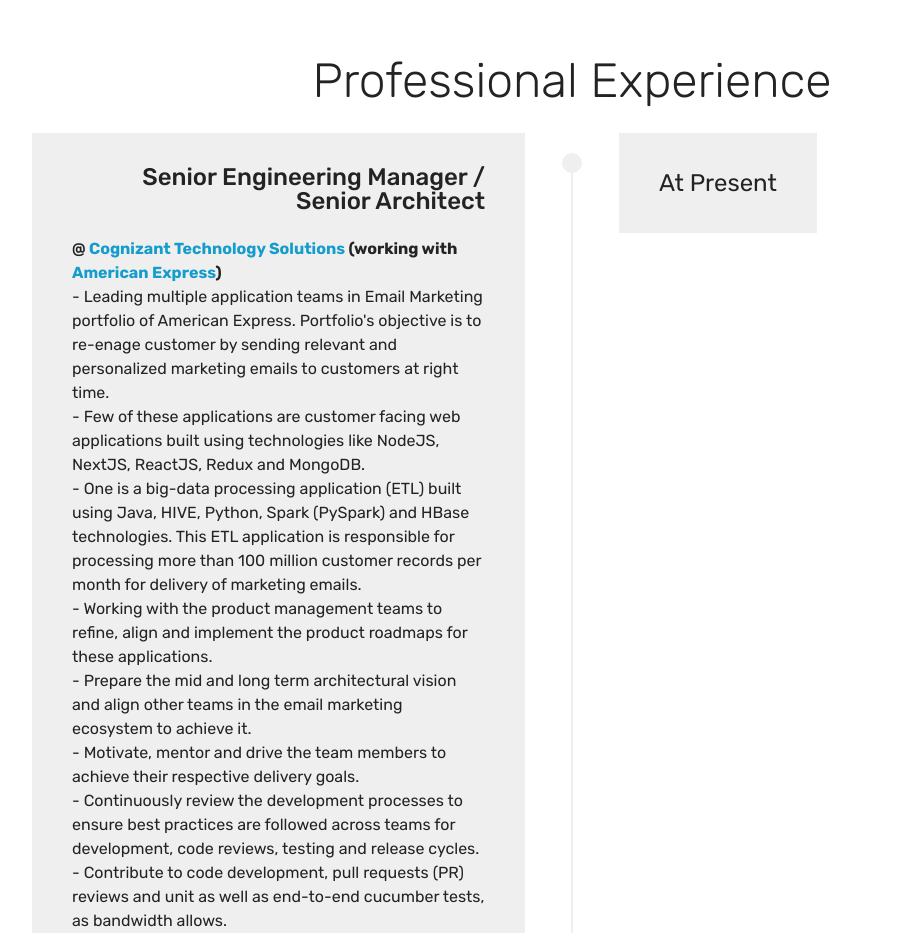
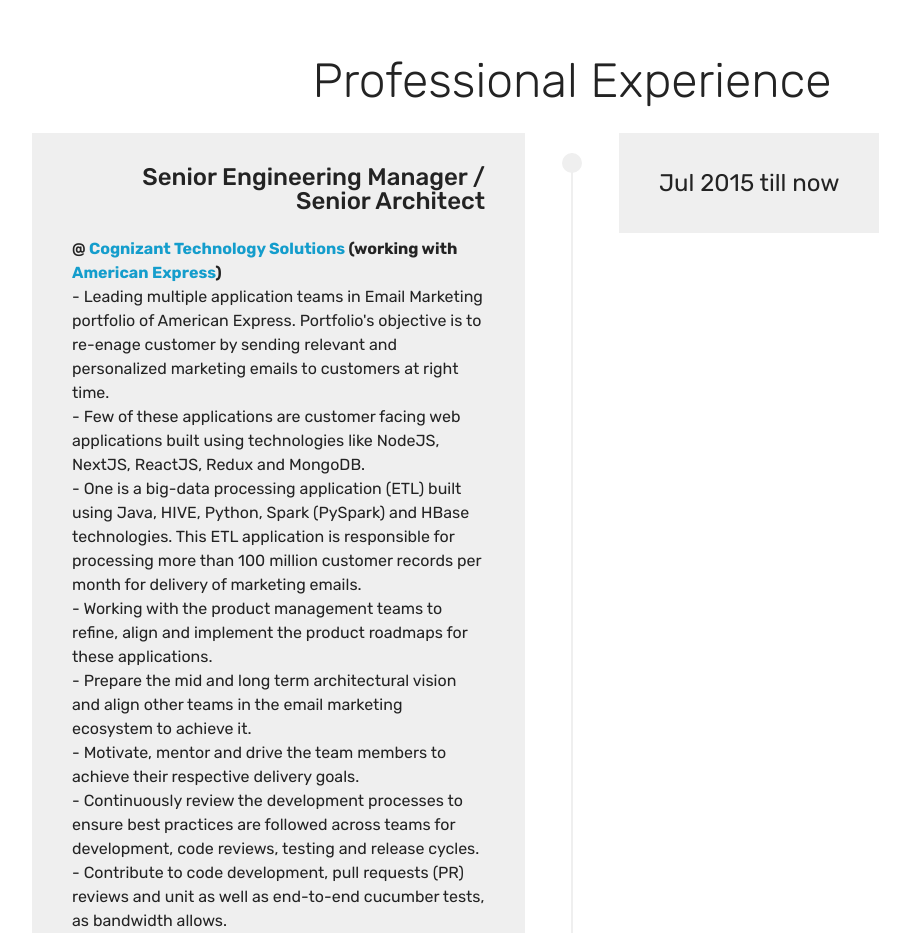
Before and after one commit to gauravdhiman/gauravdhiman.github.io, a Next.js app: page / in a window 1280 px wide. Shown: the part 2600-3533 px from the top of the page, without its empty margins (68-978 px from the left). Built offline with nearby package versions, Linux system fonts and the light colour scheme; a web font is replaced by a local one.

Commit message:
Updated resume.

```diff
--- a/pages/index.js
+++ b/pages/index.js
@@ -262,7 +262,7 @@
             <div class="row timeline-element reverse separline">
               <div class="timeline-date-panel col-xs-12 col-md-6  align-left">
                 <div class="time-line-date-content">
-                  <p class="mbr-timeline-date mbr-fonts-style display-5">At Present</p>
+                  <p class="mbr-timeline-date mbr-fonts-style display-5">Jul 2015 till now</p>
                 </div>
               </div>
               <span class="iconBackground">
```
Also changed, not shown: 1 other file (tests, documents, lock files or other folders).
